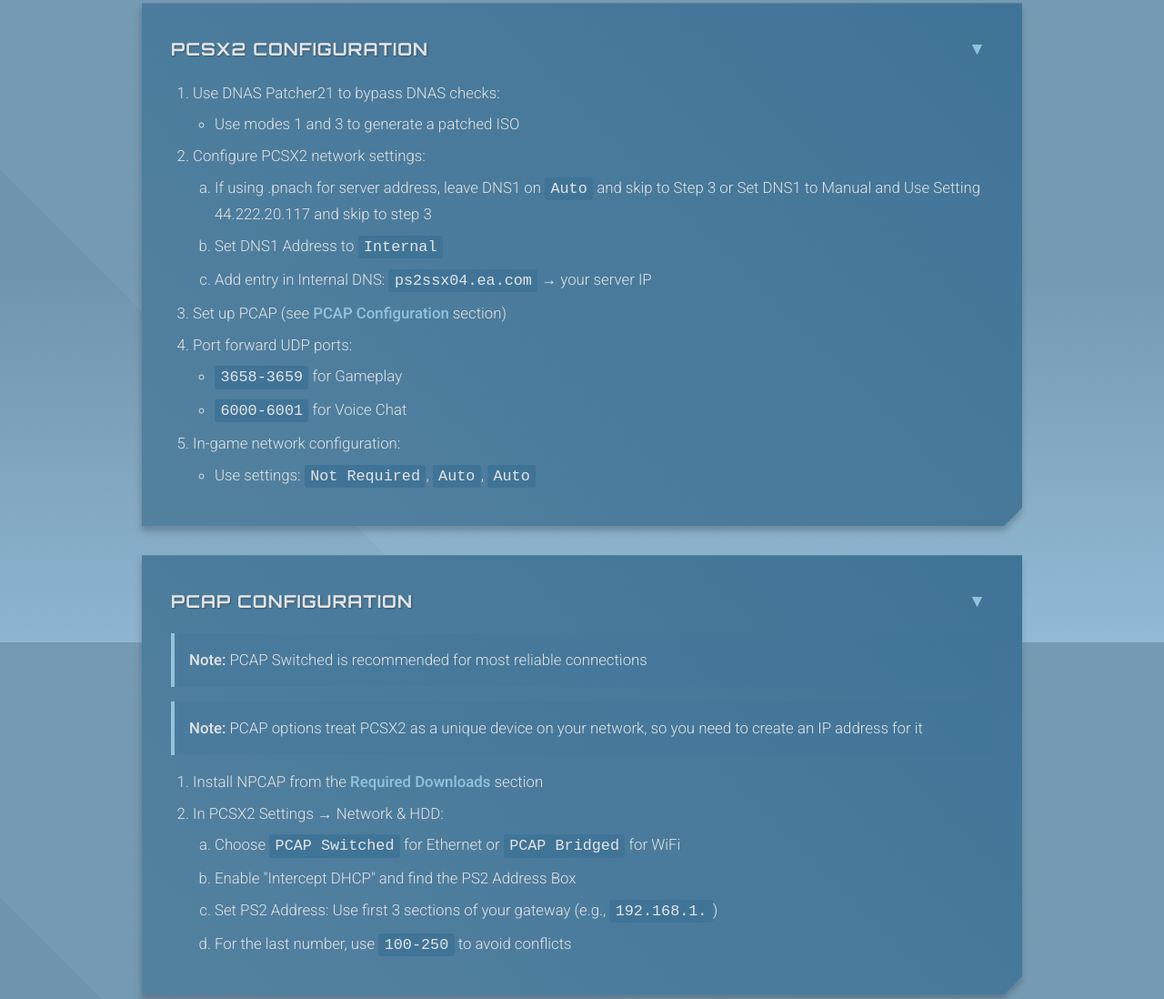
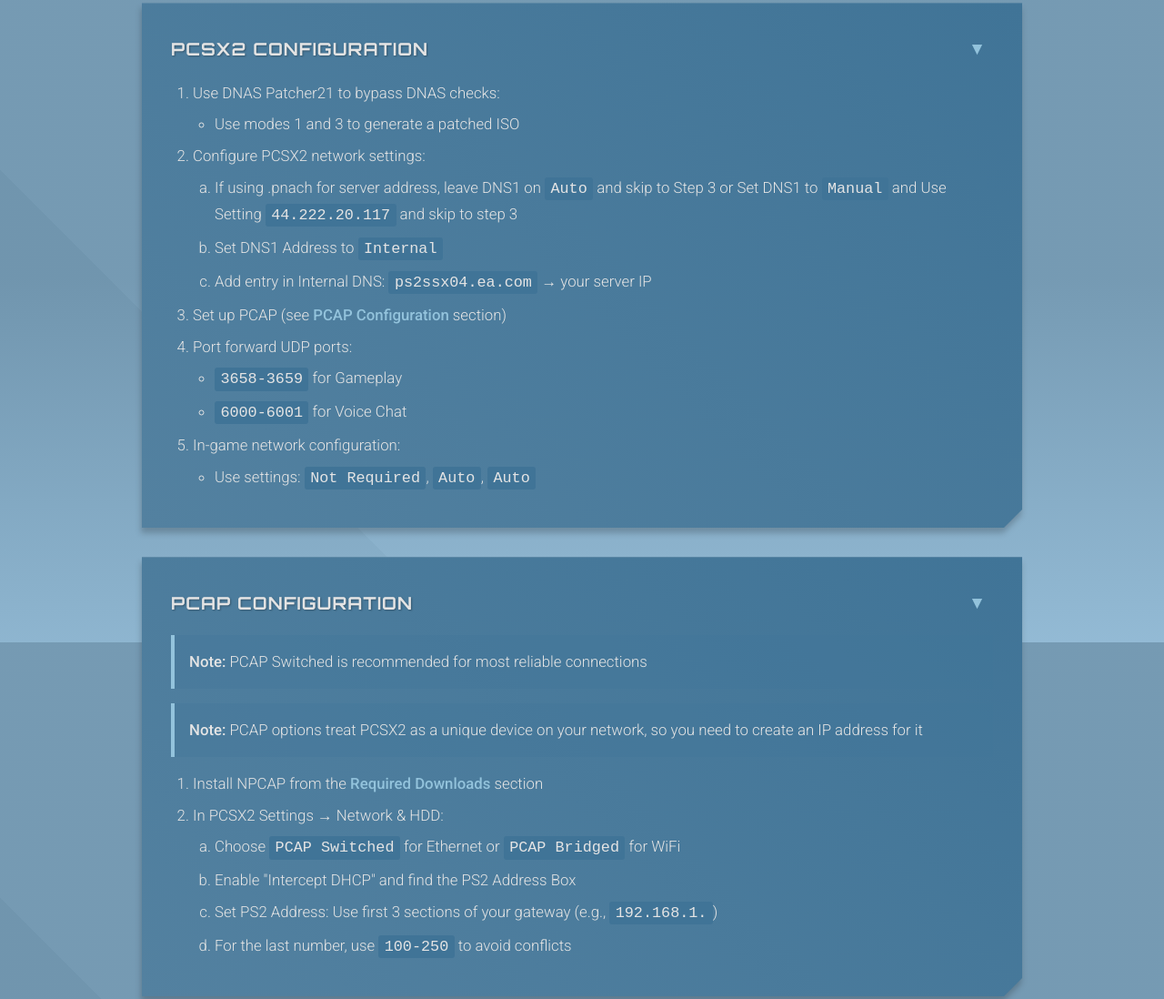
Before and after one commit to Jordy3D/mcomm, a plain HTML site: page guide.html in a window 1280 px wide. Shown: the part 894-1992 px from the top of the page at 91% size. Drawn offline with Linux system fonts and the light colour scheme.

Commit message:
Update guide.html

```diff
--- a/guide.html
+++ b/guide.html
@@ -88,7 +88,7 @@
                             </li>
                             <li>Configure PCSX2 network settings:
                                 <ol>
-                                    <li>If using .pnach for server address, leave DNS1 on <code>Auto</code> and skip to Step 3 or Set DNS1 to Manual and Use Setting 44.222.20.117 and skip to step 3</li>
+                                    <li>If using .pnach for server address, leave DNS1 on <code>Auto</code> and skip to Step 3 or Set DNS1 to <code>Manual</code> and Use Setting <code>44.222.20.117</code> and skip to step 3</li>
                                     <li>Set DNS1 Address to <code>Internal</code></li>
                                     <li>Add entry in Internal DNS: <code>ps2ssx04.ea.com</code> → your server IP</li>
                                 </ol>
@@ -231,8 +231,8 @@
                             <li>"User has declined your challenge" error usually indicates port forwarding issues</li>
                             <li>Players on the same network can play together</li>
 			    <li>Cross Play Between PS2 and PCSX2 Not possible</li>
-			    <li>If failing to connect to server and website is still up disable the .pnach and use DNS setting 44.222.20.117</li>
-			    <li>Use DNS setting 44.222.20.117 for PS2</li>
+			    <li>If failing to connect to server and website is still up disable the <code>.pnach</code> and use DNS setting <code>44.222.20.117</code></li>
+			    <li>Use DNS setting <code>44.222.20.117</code> for PS2</li>
                         </ul>
                     </div>
                 </div>
```
